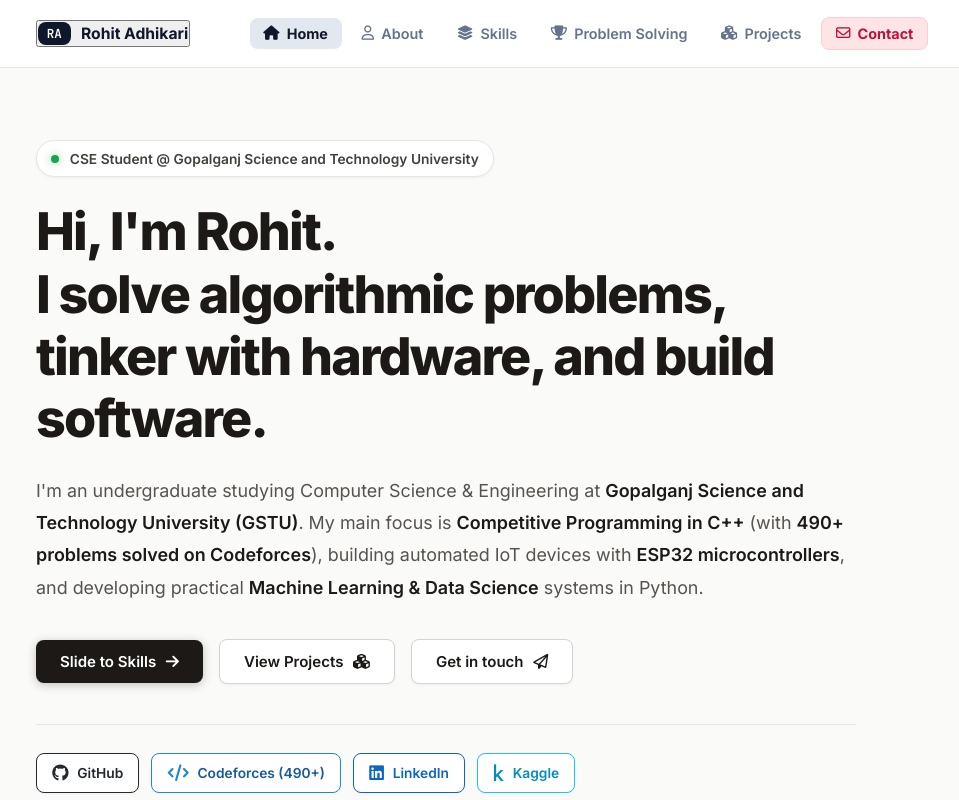
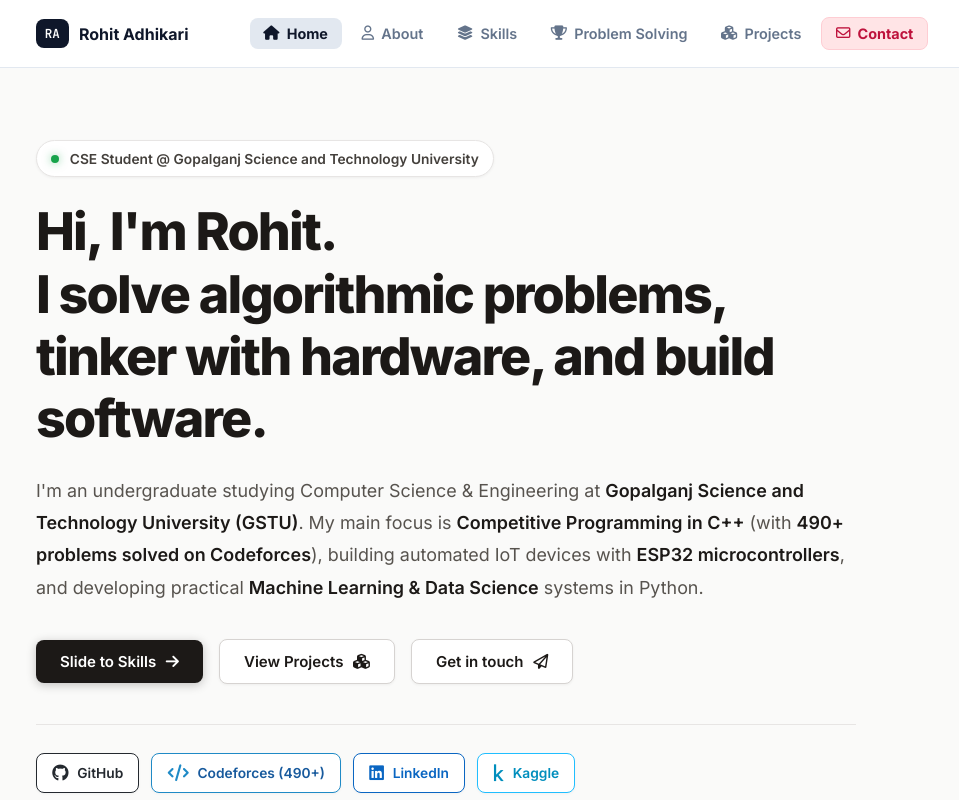
Before and after one commit to Rohit-Adhikary/PERSONAL_WEBSITE, a plain HTML site: page index.html in a window 1280 px wide. Shown: the top 800 px of the page, without its empty margins (158-1117 px from the left). Drawn offline with Linux system fonts and the light colour scheme.

Commit message:
fix: remove browser default button square outline box from nav logo

```diff
--- a/css/style.css
+++ b/css/style.css
@@ -211,9 +211,25 @@ strong {
   align-items: center;
   gap: 0.65rem;
   font-weight: 700;
-  font-size: 0.98rem;
+  font-size: 1rem;
   color: #0f172a;
   cursor: pointer;
+  background: transparent !important;
+  border: none !important;
+  outline: none !important;
+  padding: 0 !important;
+  box-shadow: none !important;
+  text-decoration: none;
+}
+
+.nav-logo:hover,
+.nav-logo:focus,
+.nav-logo:active {
+  background: transparent !important;
+  border: none !important;
+  outline: none !important;
+  box-shadow: none !important;
+  color: #0f172a;
 }
 
 .logo-mark {
--- a/index.html
+++ b/index.html
@@ -27,18 +27,18 @@
   <!-- Icons -->
   <link rel="stylesheet" href="https://cdnjs.cloudflare.com/ajax/libs/font-awesome/6.5.1/css/all.min.css" />
 
-  <!-- Stylesheet (Cache Buster v7.0 - Sliding Tab Engine) -->
-  <link rel="stylesheet" href="css/style.css?v=7.0" />
+  <!-- Stylesheet (Cache Buster v8.0) -->
+  <link rel="stylesheet" href="css/style.css?v=8.0" />
 </head>
 <body>
 
   <!-- Top Navigation Bar with Interactive Slide Tabs -->
   <header class="header" id="navbar">
     <div class="container nav-container">
-      <button type="button" class="nav-logo tab-trigger" data-tab="tab-home">
+      <a href="#home" class="nav-logo tab-trigger" data-tab="tab-home">
         <span class="logo-mark">RA</span>
         <span class="logo-text">Rohit Adhikari</span>
-      </button>
+      </a>
 
       <!-- Desktop & Mobile Tab Links -->
       <nav class="nav-menu" id="nav-menu">
@@ -645,6 +645,6 @@
     </div>
   </footer>
 
-  <script src="js/main.js?v=7.0"></script>
+  <script src="js/main.js?v=8.0"></script>
 </body>
 </html>
```
